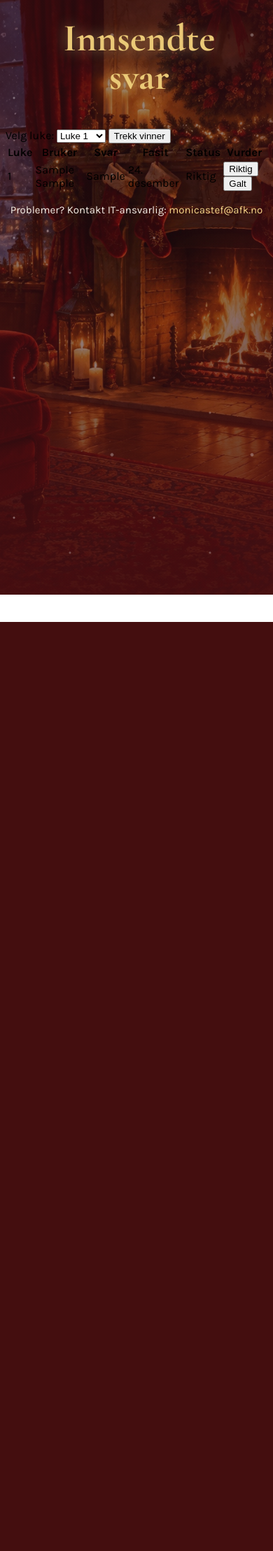
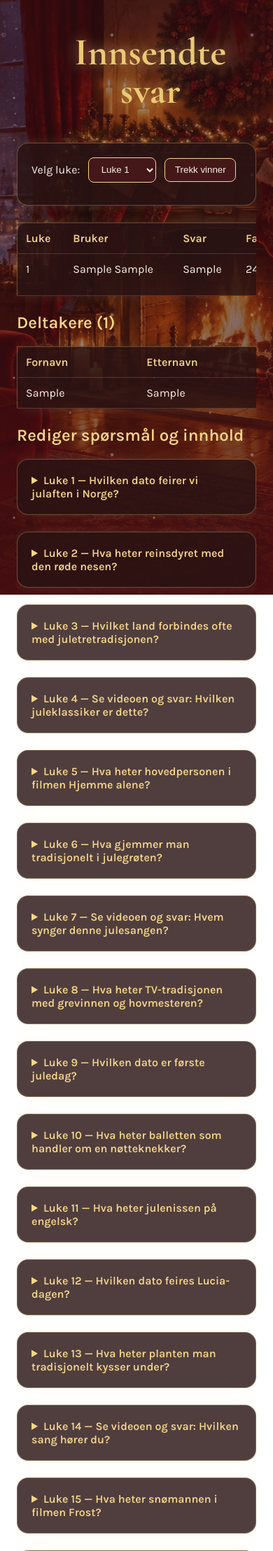
Before and after one commit to Tekkswork/Julekalender, a Node server app: page /admin in a window 390 px wide. Shown: the top 2217 px of the page at 70% size. Before the commit the page ends 889 px from the top, so only its background shows below. Run offline with Node 20, Linux system fonts and the light colour scheme; data comes from the database, SQL or seed files in the repository; tables that the repository leaves empty hold one stand-in row (values such as "Sample post"); some libraries are stand-ins or nearby versions.

Commit message:
Jeg har masse som gjenstår. Jeg har gjort css, lagt til deltakere, redigere luke innhold, osv. Jeg mangler mobil versjon, admin sikring, readme/refleksjonsnotat- men jeg må nesten bruke imorgen på det. Jeg vil gjerne bli ferdig

```diff
--- a/app.js
+++ b/app.js
@@ -22,6 +22,7 @@ mongoose.connect("mongodb://localhost:27017/JULEKALENDER");
 app.get('/', (req, res) => {
   const dato = new Date();
   const dagensLuke = dato.getMonth() === 11 ? dato.getDate() : null;
+//   const dagens luke 1 for testing
   const token = req.cookies.jwt;
 
   if (!token) {
@@ -44,8 +45,58 @@ app.get('/logout', (req, res) => {
 app.get('/admin', async (req, res) => {
   const svar = await Svar.find().populate('bruker');
   const luker = await Luke.find();
+  const brukere = await User.find().sort({ etternavn: 1, fornavn: 1 });
 
-  res.render('admin', { svar: svar, luker: luker});
+  res.render('admin', { svar: svar, luker: luker, brukere: brukere });
+});
+
+app.post('/admin/luke/:dag', async (req, res) => {
+  const dag = Number(req.params.dag);
+  const { type, question, options, video_url, correct_answer } = req.body;
+
+  if (!Number.isInteger(dag) || dag < 1 || dag > 24) {
+    return res.status(400).send('Ugyldig luke.');
+  }
+
+  if (!['open', 'multiple_choice', 'video'].includes(type)) {
+    return res.status(400).send('Ugyldig spørsmålstype.');
+  }
+
+  const svaralternativer = type === 'multiple_choice'
+    ? String(options || '').split('\n').map(option => option.trim()).filter(Boolean)
+    : [];
+  const fasit = String(correct_answer || '').trim();
+
+  if (!question || !fasit) {
+    return res.status(400).send('Spørsmål og fasit må fylles ut.');
+  }
+
+  if (type === 'multiple_choice' &&
+      (svaralternativer.length === 0 || !svaralternativer.includes(fasit))) {
+    return res.status(400).send('Flervalg må ha alternativer, og fasiten må være ett av dem.');
+  }
+
+  if (type === 'video' && !String(video_url || '').trim()) {
+    return res.status(400).send('Videoluker må ha en video-URL.');
+  }
+
+  const luke = await Luke.findOneAndUpdate(
+    { id: dag },
+    {
+      type: type,
+      question: question.trim(),
+      options: svaralternativer,
+      video_url: String(video_url || '').trim(),
+      correct_answer: fasit
+    },
+    { new: true, runValidators: true }
+  );
+
+  if (!luke) {
+    return res.status(404).send('Luka finnes ikke.');
+  }
+
+  res.redirect('/admin');
 });
 
 // vise hva er riktig og galt
@@ -66,21 +117,21 @@ app.post('/admin/vinner', async (req, res) => {
   const luke = await Luke.findOne({ id: dag });
 
   if (!luke) {
-    return res.status(404).send('Luka finnes ikke');
+    return res.status(404).json({ message: 'Luka finnes ikke' });
   }
 
   const svar = await Svar.find({ dag: dag, riktig: true }).populate('bruker');
   const kvalifiserte = svar.filter(innsendt => innsendt.bruker);
 
   if (kvalifiserte.length === 0) {
-    return res.send('Ingen riktige svar med kjent bruker på denne luka.');
+    return res.status(400).json({ message: 'Ingen riktige svar med kjent bruker på denne luka.' });
   }
 
   const vinner = kvalifiserte[Math.floor(Math.random() * kvalifiserte.length)];
   luke.vinner = vinner.bruker._id;
   await luke.save();
 
-  res.send(`Vinneren er ${vinner.bruker.fornavn}!`);
+  res.json({ message: `Vinneren er ${vinner.bruker.fornavn} ${vinner.bruker.etternavn}!` });
 });
 
 
@@ -91,7 +142,7 @@ app.post('/admin/vinner', async (req, res) => {
 app.get('/luke/:dag', async (req, res) => {
   const dag = Number(req.params.dag);
 
-//   ikke åpne luker
+//   settes på 0 for desember- 2026-12-24 for testing
 
   const today = new Date('2026-12-24');
 
--- a/public/css/style.css
+++ b/public/css/style.css
@@ -415,3 +415,121 @@ body:has(.luke-boks) > main.container {
 body:has(.luke-boks) .luke-boks {
   margin: 0 auto;
 }
+
+.admin-side {
+  width: min(1200px, calc(100% - 2rem));
+  margin: 20px auto;
+  color: #f8efe4;
+}
+
+.admin-side > form,
+.admin-side > table,
+.admin-side > .admin-luke {
+  box-sizing: border-box;
+  width: 100%;
+  margin-bottom: 1.5rem;
+  padding: 1.25rem;
+  background: rgba(42, 20, 20, 0.82);
+  border: 1px solid rgba(245, 214, 138, 0.3);
+  border-radius: 16px;
+  box-shadow: 0 0 18px rgba(245, 214, 138, 0.12);
+}
+
+.admin-side table {
+  border-collapse: collapse;
+  text-align: left;
+}
+
+.admin-side th,
+.admin-side td {
+  padding: 0.75rem;
+  border-bottom: 1px solid rgba(248, 239, 228, 0.16);
+  vertical-align: top;
+}
+
+.admin-side th {
+  color: #f5d68a;
+}
+
+.admin-side h2 {
+  color: #f5d68a;
+}
+
+.admin-luke summary {
+  color: #f5d68a;
+  cursor: pointer;
+  font-weight: 600;
+}
+
+.admin-luke-form {
+  display: grid;
+  gap: 0.6rem;
+  margin-top: 1rem;
+}
+
+.admin-luke-form label {
+  color: #f8efe4;
+}
+
+.admin-luke-form input,
+.admin-luke-form textarea,
+.admin-luke-form select {
+  box-sizing: border-box;
+  width: 100%;
+  padding: 0.6rem 0.75rem;
+  border: 1px solid rgba(245, 214, 138, 0.45);
+  border-radius: 8px;
+  background: rgba(20, 16, 24, 0.72);
+  color: #f8efe4;
+  font: inherit;
+}
+
+.admin-luke-form textarea {
+  resize: vertical;
+}
+
+.admin-side button,
+.admin-side select {
+  padding: 0.55rem 0.85rem;
+  border: 1px solid #f5d68a;
+  border-radius: 8px;
+  background: #441819;
+  color: #f8efe4;
+}
+
+.admin-side button {
+  cursor: pointer;
+}
+
+.admin-side button:hover {
+  box-shadow: 0 0 12px rgba(245, 214, 138, 0.35);
+}
+
+.trekk-vinner-form {
+  display: flex;
+  align-items: center;
+  flex-wrap: wrap;
+  gap: 0.75rem;
+}
+
+.vinner-melding {
+  color: #f5d68a;
+}
+
+.vinner-melding.vinner-feil {
+  color: #ffaaa3;
+}
+
+@media (max-width: 700px) {
+  .admin-side {
+    overflow-x: auto;
+  }
+
+  .admin-side table {
+    min-width: 700px;
+  }
+}
+
+body:has(.admin-side) {
+  overflow-y: auto;
+}
--- a/views/admin.ejs
+++ b/views/admin.ejs
@@ -1,8 +1,9 @@
 <%- include('partials/header') %>
 
+<div class="admin-side">
 <h1>Innsendte svar</h1>
 
-<form action="/admin/vinner" method="POST">
+<form action="/admin/vinner" method="POST" class="trekk-vinner-form">
   <label for="dag">Velg luke:</label>
   <select id="dag" name="dag" required>
     <% luker.forEach(luke => { %>
@@ -10,7 +11,35 @@
     <% }) %>
   </select>
   <button type="submit">Trekk vinner</button>
+  <span class="vinner-melding" aria-live="polite"></span>
 </form>
+
+<script>
+  document.querySelector('.trekk-vinner-form').addEventListener('submit', async (event) => {
+    event.preventDefault();
+
+    const form = event.currentTarget;
+    const melding = form.querySelector('.vinner-melding');
+    const knapp = form.querySelector('button[type="submit"]');
+    knapp.disabled = true;
+    melding.textContent = '';
+
+    try {
+      const response = await fetch(form.action, {
+        method: 'POST',
+        body: new URLSearchParams(new FormData(form))
+      });
+      const result = await response.json();
+      melding.textContent = result.message;
+      melding.classList.toggle('vinner-feil', !response.ok);
+    } catch (error) {
+      melding.textContent = 'Kunne ikke trekke vinner. Prøv igjen.';
+      melding.classList.add('vinner-feil');
+    } finally {
+      knapp.disabled = false;
+    }
+  });
+</script>
 
 <table>
   <tr>
@@ -44,4 +73,52 @@
   <% }) %>
 </table>
 
-<%- include('partials/footer', { footerClass: 'footer' }) %>
+<h2>Deltakere (<%= brukere.length %>)</h2>
+<table>
+  <tr>
+    <th>Fornavn</th>
+    <th>Etternavn</th>
+    <th>E-post</th>
+    <th>Rolle</th>
+  </tr>
+  <% brukere.forEach(bruker => { %>
+    <tr>
+      <td><%= bruker.fornavn || '' %></td>
+      <td><%= bruker.etternavn || '' %></td>
+      <td><%= bruker.epost %></td>
+      <td><%= bruker.rolle %></td>
+    </tr>
+  <% }) %>
+</table>
+
+<h2>Rediger spørsmål og innhold</h2>
+<% luker.forEach(luke => { %>
+  <details class="admin-luke">
+    <summary>Luke <%= luke.id %> — <%= luke.question %></summary>
+    <form action="/admin/luke/<%= luke.id %>" method="POST" class="admin-luke-form">
+      <label for="type-<%= luke.id %>">Type</label>
+      <select id="type-<%= luke.id %>" name="type" required>
+        <option value="open" <%= luke.type === 'open' ? 'selected' : '' %>>Fritekst</option>
+        <option value="multiple_choice" <%= luke.type === 'multiple_choice' ? 'selected' : '' %>>Flervalg</option>
+        <option value="video" <%= luke.type === 'video' ? 'selected' : '' %>>Video</option>
+      </select>
+
+      <label for="question-<%= luke.id %>">Spørsmål</label>
+      <textarea id="question-<%= luke.id %>" name="question" rows="2" required><%= luke.question %></textarea>
+
+      <label for="options-<%= luke.id %>">Svaralternativer (ett per linje, for flervalg)</label>
+      <textarea id="options-<%= luke.id %>" name="options" rows="4"><%= (luke.options || []).join('\n') %></textarea>
+
+      <label for="video-<%= luke.id %>">Video-URL (for videoluke)</label>
+      <input id="video-<%= luke.id %>" name="video_url" type="url" value="<%= luke.video_url || '' %>">
+
+      <label for="answer-<%= luke.id %>">Fasit</label>
+      <input id="answer-<%= luke.id %>" name="correct_answer" value="<%= luke.correct_answer %>" required>
+
+      <button type="submit">Lagre luke <%= luke.id %></button>
+    </form>
+  </details>
+<% }) %>
+
+</div>
+<%- include('partials/footer', { footerClass: 'footer', hideFooter: true }) %>
```
